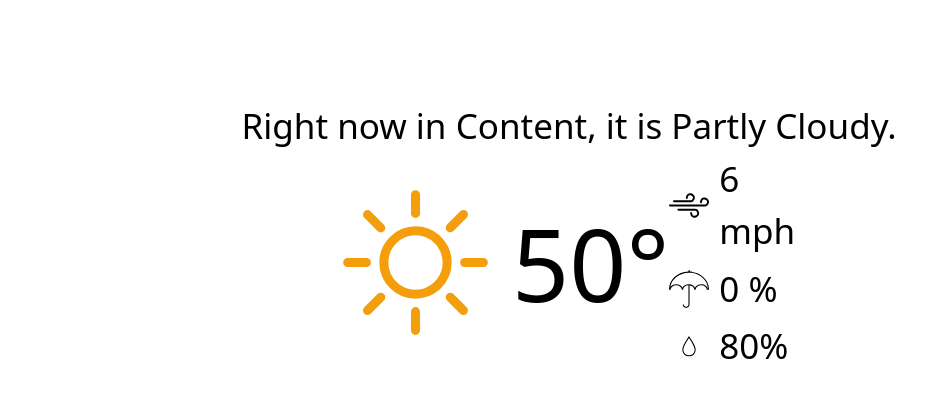
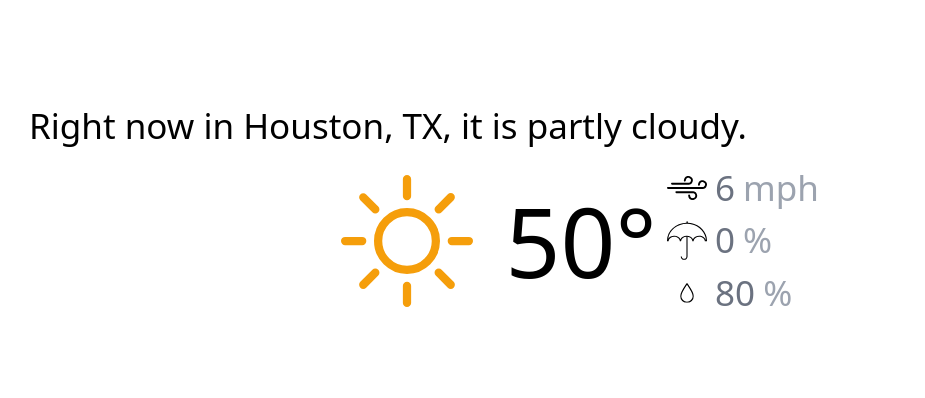
Before and after one commit to NimrodRising/WeatherApp, a React (Vite) app: page / in a window 1280 px wide. Shown: the top 398 px of the page, without its empty margins (71-996 px from the left). Built offline with nearby package versions, Linux system fonts and the light colour scheme.

Commit message:
broke large WeatherSummary component into set of simpler children and introduced certain variables to anticipate data flow

```diff
--- a/src/App.jsx
+++ b/src/App.jsx
@@ -1,10 +1,12 @@
 import Searchbar from "./components/SearchBar";
+import WeatherSummary from "./components/WeatherSummary";
 
 function App() {
   return (
     <div
       style={{
         display: "flex",
+        flexDirection: "column",
         justifyContent: "center",
         alignContent: "center",
         padding: "100px",
@@ -14,6 +16,7 @@ function App() {
       className="app"
     >
       <Searchbar />
+      <WeatherSummary />
     </div>
   );
 }
--- /dev/null
+++ b/src/components/ConditionIcon.jsx
@@ -0,0 +1,11 @@
+import sunny from "../icons/sunny.svg";
+
+function ConditionIcon() {
+  return (
+    <div className="weather-summary__icon">
+      <img src={sunny} className="w-44" alt="" />
+    </div>
+  );
+}
+
+export default ConditionIcon;
--- a/src/components/SearchBar.jsx
+++ b/src/components/SearchBar.jsx
@@ -1,58 +1,14 @@
-import sunny from "../icons/sunny.svg";
-import wind from "../icons/wind.svg";
-import umbrella from "../icons/umbrella.svg";
-import raindrop from "../icons/raindrop.svg";
-import { useState } from "react";
-
 const Searchbar = () => {
+  const condition = "partly cloudy";
+  const city = "Houston, TX";
   return (
-    <div
-      style={{
-        display: "flex",
-        flexDirection: "column",
-        alignItems: "center",
-      }}
-    >
+    <div className="flex flex-column items-center">
       <div className="search-bar">
         Right now in{" "}
-        <span
-          contentEditable={true}
-          style={{ outline: "none", fontWeight: "400" }}
-        >
-          Content
+        <span contentEditable={true} className="font-normal outline-none">
+          {city}
         </span>
-        , it is Partly Cloudy.
-      </div>
-      <div
-        style={{
-          display: "flex",
-          alignItems: "center",
-          justifyContent: "space-between",
-          width: "500px",
-        }}
-        className="weather-summary"
-      >
-        <div className="weather-summary__icon">
-          <img src={sunny} style={{ width: "200px" }} alt="" />
-        </div>
-        <div className="weather-summary__temp" style={{ fontSize: "100px" }}>
-          50°
-        </div>
-        <div
-          className="weather-summary__details"
-          style={{ display: "flex", flexDirection: "column", gap: "5px" }}
-        >
-          <div style={{ display: "flex", gap: "10px" }}>
-            <img src={wind} style={{ width: "40px" }} />6 mph
-          </div>
-          <div style={{ display: "flex", gap: "10px" }}>
-            <img src={umbrella} style={{ width: "40px" }} />0 %
-          </div>
-          <div style={{ display: "flex", gap: "10px" }}>
-            <img src={raindrop} style={{ width: "40px" }} />
-            80%
-          </div>
-        </div>
+        , it is {condition}.
       </div>
     </div>
   );
--- /dev/null
+++ b/src/components/WeatherDetails.jsx
@@ -0,0 +1,24 @@
+import wind from "../icons/wind.svg";
+import umbrella from "../icons/umbrella.svg";
+import raindrop from "../icons/raindrop.svg";
+
+function WeatherDetails() {
+  return (
+    <ul className="weather-summary__details">
+      <div className="flex gap-2">
+        <img src={wind} className="w-10" />6{" "}
+        <span className="text-gray-400">mph</span>
+      </div>
+      <div className="flex gap-2">
+        <img src={umbrella} className="w-10" />0
+        <span className="text-gray-400">%</span>
+      </div>
+      <div className="flex gap-2">
+        <img src={raindrop} className="w-10" />
+        80 <span className="text-gray-400">%</span>
+      </div>
+    </ul>
+  );
+}
+
+export default WeatherDetails;
--- /dev/null
+++ b/src/components/WeatherSummary.jsx
@@ -0,0 +1,22 @@
+import WeatherDetails from "./WeatherDetails";
+import ConditionIcon from "./ConditionIcon";
+import WeatherTemp from "./WeatherTemp";
+
+const WeatherSummary = () => {
+  const style = {
+    width: "500px",
+  };
+
+  return (
+    <div
+      style={style}
+      className="weather-summary flex items-center justify-between m-auto font-normal text-gray-500"
+    >
+      <ConditionIcon />
+      <WeatherTemp />
+      <WeatherDetails />
+    </div>
+  );
+};
+
+export default WeatherSummary;
--- /dev/null
+++ b/src/components/WeatherTemp.jsx
@@ -0,0 +1,10 @@
+function WeatherTemp() {
+  const temp = "50°";
+  return (
+    <div className="weather-summary__temp text-8xl font-thin text-black">
+      {temp}
+    </div>
+  );
+}
+
+export default WeatherTemp;
```
